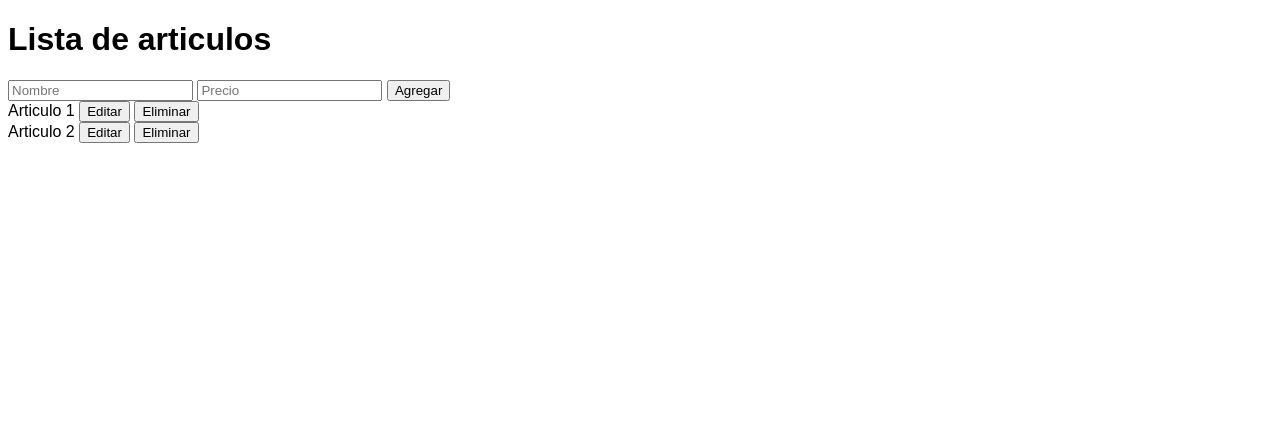
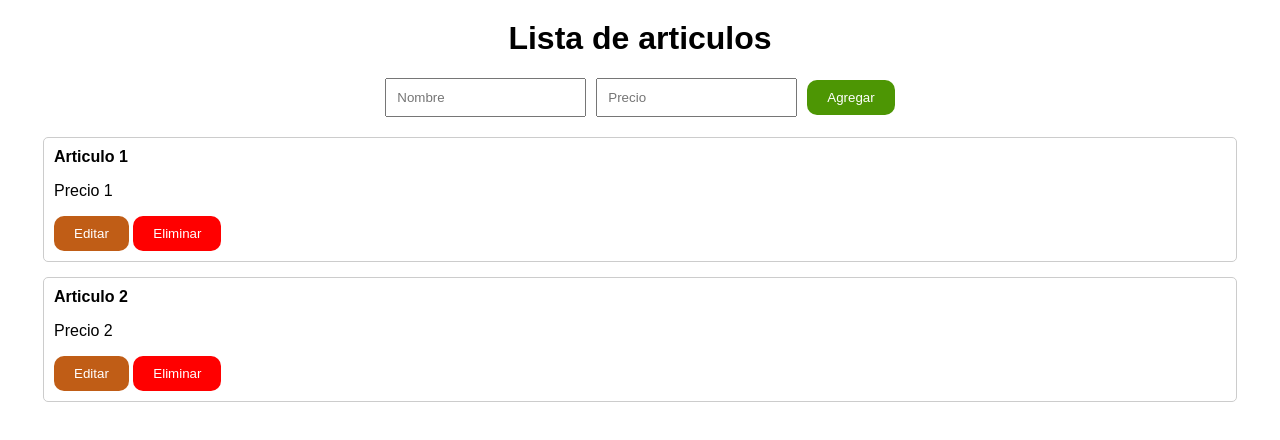
Before and after one commit to DoloresPGz/31-web-a-js-avanzado, a plain HTML site: page 1-6-CRUD/index.html in a window 1280 px wide. Drawn offline with Linux system fonts and the light colour scheme.

Commit message:
css terminado

```diff
--- a/1-6-CRUD/index.html
+++ b/1-6-CRUD/index.html
@@ -11,18 +11,22 @@
     <form class="crud-form" id="crud-form">
         <input type="text" id="article" placeholder="Nombre">
         <input type="text" id="price" placeholder="Precio">
-        <button type="submit">Agregar</button>
+        <button class="btn btn-add" type="submit">Agregar</button>
     </form>
 
-    <main id="article-container">
-        <section>Articulo 1
-            <button>Editar</button>
-            <button>Eliminar</button>
+    <main class="article-container"  id="article-container">
+        <section>
+            <strong>Articulo 1</strong>
+            <p>Precio 1</p>
+            <button class="btn btn-edit" data-id="123312">Editar</button>
+            <button class="btn btn-delete">Eliminar</button>
         </section>
 
-        <section>Articulo 2
-            <button>Editar</button>
-            <button>Eliminar</button>
+        <section>
+            <strong>Articulo 2</strong>
+            <p>Precio 2</p>
+            <button class="btn btn-edit">Editar</button>
+            <button class="btn btn-delete">Eliminar</button>
         </section>
     </main>
 </body>
--- a/1-6-CRUD/style.css
+++ b/1-6-CRUD/style.css
@@ -1,3 +1,54 @@
 body{
     font-family: Arial, Helvetica, sans-serif;
 }
+
+h1{
+    text-align: center;
+    margin-top: 20px;
+}
+
+.crud-form{
+    display: flex;
+    justify-content: center;
+    align-items: center;
+    margin: 20px;
+}
+
+input[type="text"]{
+    padding: 10px;
+    margin-right: 10px;
+}
+
+.btn{
+    padding: 10px 20px;
+    border: none;
+    border-radius: 10px;
+    color: #fff;
+}
+
+.btn-add{
+    background-color: #4d9604;
+}
+
+.btn-edit{
+    background-color: #c05d16;
+}
+
+.btn-delete{
+    background-color: #ff0000;
+}
+
+.article-container{
+    margin: 20px;
+}
+
+.article-container section{
+    margin: 15px;
+    padding: 10px;
+    border: 1px solid #ccc;
+    border-radius: 5px;
+}
+
+.article-container section:hover{
+    background-color: #f0f0f0;
+}
```
